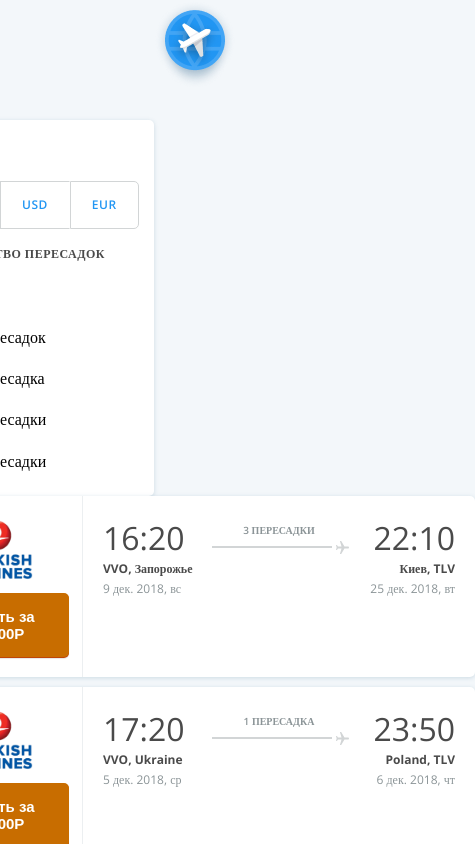
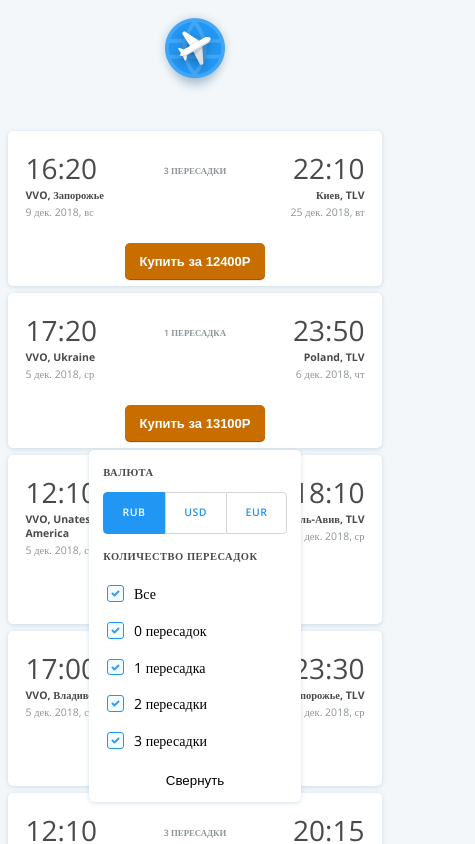
Before and after one commit to AleksanderKishchak/aviasales, a React (Create React App) app: page / in a window 390 px wide. Shown: the top 844 px of the page, 475 px wide, since content can reach past the window. Built offline with nearby package versions, Linux system fonts and the light colour scheme.

Commit message:
added responsive, some refactoring

```diff
--- a/src/App.sass
+++ b/src/App.sass
@@ -1,206 +1,20 @@
 .app
   display: flex
   flex-direction: column
-  align-items: center
   &-logo
     margin: 0 auto
     display: block
-    margin-bottom: 30px
+    margin-bottom: 1.875rem
     align-self: center
 
 .app-main
   display: flex
-  flex-wrap: wrap
+  flex-grow: 1
+  justify-content: center
+  align-items: flex-start
 
 .ticket,
 .filters
   box-shadow: 0px 1px 4px rgba(91, 137, 164, 0.25)
   border-radius: 5px
   background-color: #fff
-
-.ticket
-  min-width: 560px
-  margin-bottom: 10px
-  transition: .1s
-  &:hover
-    box-shadow: 0px 10px 50px rgba(91, 137, 164, 0.25)
-
-  &-buy
-    width: 30%
-    padding: 20px
-    display: inline-flex
-    flex-direction: column
-    justify-content: space-between
-    align-items: center
-    border-right: 1px solid #ECEFF1
-    .ticket-logo
-      max-width: 100px
-      margin-bottom: 10px
-    .buy-btn
-      padding: 15px
-      width: 140px
-      color: white
-      border: none
-      background: #c86d00
-      box-shadow: 0px 2px 1px rgba(0, 0, 0, 0.1), 0px 1px 0px #D64D08
-      border-radius: 5px
-      cursor: pointer
-      text-align: center
-      font-weight: 600
-      font-size: 15px
-      transition: .1s
-      &:hover
-        background: lighten(#c86d00, 7%)
-      &:active
-        transform: translateY(2px)
-  &-info
-    width: 70%
-    padding: 20px
-    vertical-align: top
-    display: inline-flex
-    flex-wrap: wrap
-    justify-content: space-between
-    .ticket
-      &-from,
-      &-to
-        width: 140px
-      &-to
-        text-align: right
-      &-time
-        font-size: 32px
-        color: #4A4A4A
-        margin-bottom: 1px
-      &-place
-        margin-bottom: 3px
-        font-weight: 700
-        font-size: 12px
-        color: #4A4A4A
-      &-date
-        font-weight: 300
-        font-size: 12px
-        color: #8B9497
-      &-stops
-        margin-top: 8px
-        height: 24px
-        font-weight: 600
-        line-height: 12px
-        font-size: 10px
-        text-align: center
-        text-transform: uppercase
-        color: #8B9497
-        align-self: flex-start
-        flex-grow: 1
-        display: flex;
-        flex-direction: column
-        justify-content: flex-end
-        align-items: center
-        .line
-          margin-top: 10px
-          height: 2px
-          width: 167%
-          background-color: #D2D5D6
-          position: relative
-          left: -7px
-          &::after
-            content: ''
-            position: absolute
-            top: -6px
-            right: -18px
-            display: inline-block
-            width: 14px
-            height: 15px
-            background: url(./img/airplane_icon.svg) center center no-repeat
-            background-size: contain
-
-
-.filters
-  align-self: flex-start
-  margin-right: 15px
-  padding: 15px 0 15px 0
-
-  .filter-title
-    font-weight: 600
-    line-height: 19px
-    font-size: 12px
-    letter-spacing: 0.5px
-    text-transform: uppercase
-    color: #4A4A4A
-
-  .currency-select
-    margin: 15px
-    .currency
-      &-list
-        display: flex
-      &-item:not(:last-of-type)
-        border-right: 1px solid transparent
-      &-item
-        padding: 12px 21px
-        border: 1px solid #D2D5D6
-        background-color: #fff
-        font-weight: 600
-        line-height: 22px
-        font-size: 12px
-        letter-spacing: 0.5px
-        text-transform: uppercase
-        color: #2196F3
-        cursor: pointer
-        &:first-of-type
-          border-radius: 5px 0 0 5px
-        &:last-of-type
-          border-radius: 0 5px 5px 0
-        &:hover
-          background-color: #F2FCFF
-          border: 1px solid #64B5F5
-      &-item.active
-        background: #2196F3
-        color: #fff
-        border-color: #2196F3
-      &-input
-        appearance: none
-
-  .stops-select
-    .filter-title
-      padding-left: 15px
-
-    .label-text
-      vertical-align: middle
-      padding-left: 7px
-
-    .select-only
-      display: none
-      margin-top: 2px
-      margin-left: 20px
-      background: none
-      border: none
-      outline: none
-      text-transform: uppercase
-      vertical-align: middle
-      font-weight: 600
-      font-size: 11px
-      letter-spacing: 0.5px
-      color: #2196F3
-      cursor: pointer
-      &:hover
-        text-decoration: underline
-
-
-    .stops
-      &-item
-        padding: 8px 15px
-        display: block
-        &:hover
-          background-color: #F1FCFF
-          cursor: pointer
-          .select-only
-            display: inline-block
-
-      &-input
-        appearance: none
-        background: #F2FCFF
-        border: 1px solid #2196F3
-        border-radius: 3px
-        width: 19px
-        height: 19px
-        vertical-align: middle
-        &:checked
-          background: #F2FCFF url(./img/check-mark.svg) center center no-repeat
--- a/src/Components/FilterCheckbox/FilterCheckbox.js
+++ b/src/Components/FilterCheckbox/FilterCheckbox.js
@@ -1,5 +1,6 @@
 import React from 'react';
 import { PropTypes } from 'prop-types';
+import './FilterCheckbox.sass';
 
 function FilterCheckbox({
   text,
@@ -7,28 +8,30 @@ function FilterCheckbox({
   handleChange,
   handleBtnClick,
   value,
-  ...rest
+  checked
 }) {
-
   return (
-    <label className="stops-item">
+    <label className="stops-item checkbox">
       <input
         className="stops-input"
         type="checkbox"
         value={value}
         onChange={handleChange}
-        {...rest}
+        checked={checked}
       />
       <span className="label-text">
         {text}
       </span>
-      {hasBtn ?
-        (<button
-          type="button"
-          className="select-only"
-          onClick={() => handleBtnClick(value)}
-        >Только
-        </button>) : ''
+      {hasBtn
+        ? (
+          <button
+            type="button"
+            className="select-only"
+            onClick={() => handleBtnClick(value)}
+          >
+            Только
+          </button>
+        ) : ''
       }
     </label>
   );
@@ -39,12 +42,14 @@ FilterCheckbox.propTypes = {
   value: PropTypes.string.isRequired,
   handleChange: PropTypes.func.isRequired,
   handleBtnClick: PropTypes.func,
-  hasBtn: PropTypes.bool
+  hasBtn: PropTypes.bool,
+  checked: PropTypes.bool
 };
 
 FilterCheckbox.defaultProps = {
   hasBtn: true,
-  handleBtnClick: () => false
-}
+  handleBtnClick: () => false,
+  checked: true
+};
 
 export default FilterCheckbox;
--- a/src/Components/FilterRadiobutton/FilterRadiobutton.js
+++ b/src/Components/FilterRadiobutton/FilterRadiobutton.js
@@ -4,10 +4,8 @@ import { PropTypes } from 'prop-types';
 function FilterRadiobutton({
   checked,
   value,
-  handleChange,
-  ...rest
+  handleChange
 }) {
-
   return (
     <label className={`currency-item ${checked ? 'active' : ''}`}>
       <input
@@ -17,7 +15,6 @@ function FilterRadiobutton({
         value={value}
         onChange={handleChange}
         type="radio"
-        {...rest}
       />
       {value}
     </label>
--- a/src/Components/FiltersBar/FiltersBar.js
+++ b/src/Components/FiltersBar/FiltersBar.js
@@ -1,22 +1,61 @@
-import React from 'react';
+import React, { Component } from 'react';
 import PropTypes from 'prop-types';
+import './FiltersBar.sass';
 import {
   FilterCheckbox,
   FilterRadiobutton
 } from '../index';
 
-function FiltersBar({
+class FiltersBar extends Component {
+  constructor(props) {
+    super(props);
+
+    this.state = {
+      isVisible: true
+    };
+  }
+
+  componentDidMount() {
+    this.setVisibilityDependingOnScreenSize();
+  }
+
+  setVisibilityDependingOnScreenSize = e => {
+    const screenSize = window.screen.availWidth;
+
+    if (screenSize <= 768) {
+      this.setState({ isVisible: false });
+    } else {
+      this.setState({ isVisible: true });
+    }
+  }
+
+  handleVisibilityChange = () => {
+    const { isVisible }= this.state;
+
+    this.setState({
+      isVisible: !isVisible
+    });
+  }
+
+  render() {
+    const {
       handleCurrencyChange,
       handleStopsChange,
       selectOnlyOneStop,
       selectAllStops,
       stops,
       currentCurrency
-}) {
-  const showAll1 = Object.values(stops).every(value => value);
+    } = this.props;
+    const { isVisible } = this.state;
+    const showAll = Object.values(stops).every(value => value);
 
     return (
-    <form className="filters">
+      <div
+        className="filters"
+      >
+        <form
+          className={`filters-form${isVisible ? ' active' : ''}`}
+        >
           <div className="currency-select">
             <h3 className="filter-title">валюта</h3>
             <div className="currency-list">
@@ -42,7 +81,7 @@ function FiltersBar({
             <FilterCheckbox
               text="Все"
               handleChange={selectAllStops}
-          checked={showAll1}
+              checked={showAll}
               hasBtn={false}
             />
             <FilterCheckbox
@@ -75,7 +114,16 @@ function FiltersBar({
             />
           </div>
         </form>
+        <button
+          className="open-filter"
+          type="button"
+          onClick={this.handleVisibilityChange}
+        >
+          {isVisible ? 'Свернуть' : 'Фильтровать'}
+        </button>
+      </div>
     );
+  }
 }
 
 FiltersBar.propTypes = {
--- a/src/Components/Ticket/Ticket.js
+++ b/src/Components/Ticket/Ticket.js
@@ -5,6 +5,17 @@ import 'moment-timezone';
 import 'moment/locale/ru';
 import logo from '../../img/turkish-airlines_logo.png';
 import getConvertedPrice from '../../common/convertCurrency';
+import './Ticket.sass';
+
+function getStopsString(stops) {
+  switch (stops) {
+    case 0: break;
+    case 1: return '1 пересадка';
+    case 2: return '2 пересадки';
+    case 3: return '3 пересадки';
+    default: return 'больше трех пересадок';
+  }
+}
 
 function Ticket({
   currentCurrency,
@@ -21,16 +32,8 @@ function Ticket({
     price
   }
 }) {
-  let stopsString = '';
+  const stopsString = getStopsString(stops);
   const convertedPrice = getConvertedPrice(price, currentCurrency);
-
-  switch (stops) {
-    case 0: break;
-    case 1: stopsString = '1 пересадка'; break;
-    case 2: stopsString = '2 пересадки'; break;
-    case 3: stopsString = '3 пересадки'; break;
-    default: stopsString = 'больше трех пересадок'; break;
-  }
 
   return (
     <div className="ticket">
--- a/src/Components/Ticket/Ticket.sass
+++ b/src/Components/Ticket/Ticket.sass
@@ -0,0 +1,125 @@
+.ticket
+  margin: 0 0.63rem 0.63rem 0.63rem
+  max-width: 37.5rem
+  transition: .1s
+  text-align: left
+  &:hover
+    box-shadow: 0px 0.63rem 3.13rem rgba(91, 137, 164, 0.25)
+
+  &-buy
+    width: 30%
+    padding: 1.25rem
+    display: inline-flex
+    flex-direction: column
+    justify-content: space-between
+    align-items: center
+    border-right: 1px solid #ECEFF1
+    .ticket-logo
+      max-width: 6.25rem
+      margin-bottom: 0.63rem
+    .buy-btn
+      padding: 0.75rem
+      margin: 0 0.63rem
+      width: 8.75rem
+      color: white
+      border: none
+      background: #c86d00
+      box-shadow: 0px 2px 1px rgba(0, 0, 0, 0.1), 0px 1px 0px #D64D08
+      border-radius: 5px
+      cursor: pointer
+      text-align: center
+      font-weight: 600
+      font-size: 0.93rem
+      transition: .1s
+      &:hover
+        background: lighten(#c86d00, 7%)
+      &:active
+        transform: translateY(2px)
+  &-info
+    width: 70%
+    padding: 1.25rem
+    vertical-align: top
+    display: inline-flex
+    justify-content: space-between
+
+  &-from,
+  &-to
+    width: 8.75rem
+  &-to
+    text-align: right
+  &-time
+    font-size: 2rem
+    color: #4A4A4A
+    margin-bottom: 1px
+  &-place
+    margin-bottom: 3px
+    font-weight: 700
+    font-size: 0.75rem
+    color: #4A4A4A
+  &-date
+    font-weight: 300
+    font-size: 0.75rem
+    color: #8B9497
+  &-stops
+    margin-top: 0.5rem
+    height: 1.5rem
+    font-weight: 600
+    line-height: 0.75rem
+    font-size: 0.625rem
+    text-align: center
+    text-transform: uppercase
+    color: #8B9497
+    align-self: flex-start
+    flex-grow: 1
+    display: flex;
+    flex-direction: column
+    justify-content: flex-end
+    align-items: center
+    .line
+      margin-top: 0.63rem
+      height: 2px
+      width: 167%
+      max-width: 200px
+      background-color: #D2D5D6
+      position: relative
+      left: -7px
+      &::after
+        content: ''
+        position: absolute
+        top: -6px
+        right: -18px
+        display: inline-block
+        width: calc(1rem - 2px)
+        height: calc(1rem - 1px)
+        background: url(../../img/airplane_icon.svg) center center no-repeat
+        background-size: contain
+
+@media screen and (max-width: 992px)
+  .ticket
+    .buy-btn
+      width: 100px
+
+@media screen and (max-width: 768px)
+  .ticket
+    display: flex
+    flex-direction: column
+    &-info
+      flex-grow: 1
+      width: auto
+    &-buy
+      justify-content: center
+      order: 1
+      width: auto
+      padding: 0.5rem
+      align-self: center
+      border-right: none
+      .buy-btn
+        min-width: 10rem
+    &-logo
+      display: none
+
+@media screen and (max-width: 576px)
+  .ticket
+    margin: 0.5rem 0
+    .line
+      display: none
--- a/src/Components/TicketsList/TicketsList.js
+++ b/src/Components/TicketsList/TicketsList.js
@@ -1,6 +1,7 @@
 import React from 'react';
 import PropTypes from 'prop-types';
 import { Ticket } from '../index';
+import './TicketsList.sass';
 
 function TicketsList({
   tickets,
--- a/src/index.sass
+++ b/src/index.sass
@@ -1,15 +1,15 @@
-body
+html
+  font-size: 16px
+
+  body
   margin: 0
   padding: 0
   font-family: 'Open Sans'
   background-color: #F3F7FA
-  display: flex
-  justify-content: center
-  align-items: center
-
-#root
-  min-width: 100vw
-  min-height: 100vh
 
 *
   box-sizing: border-box
+
+@media screen and (max-width: 992px)
+  html
+    font-size: 14px
```
Lines whose indentation alone changed are shown as unchanged.
